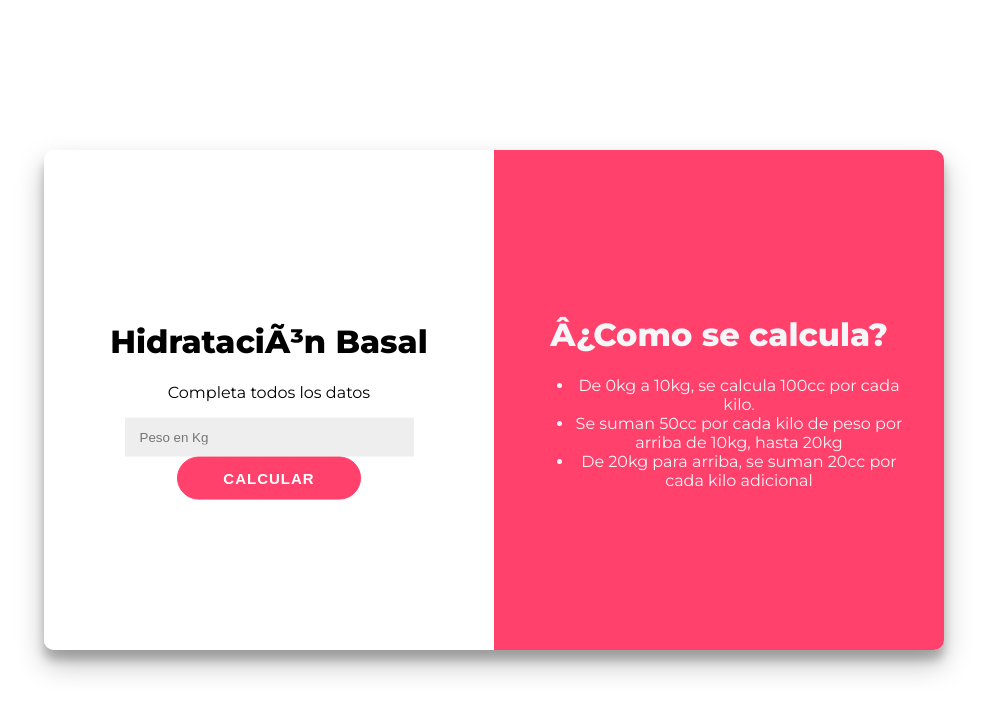
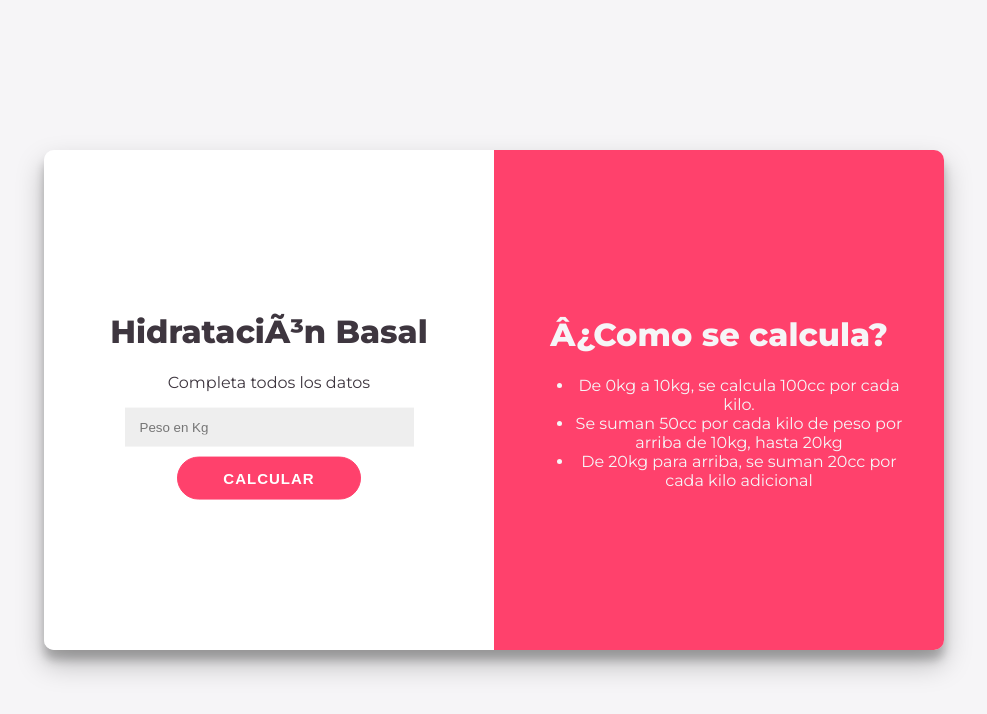
Before and after one commit to CrisNAC/CalculadoraBasal, a plain HTML site: page index.html in a window 1280 px wide. Shown: the whole page, without its empty margins (146-1133 px from the left). Drawn offline with Linux system fonts and the light colour scheme.

Commit message:
Agregando y corregido style.css

```diff
--- a/style.css
+++ b/style.css
@@ -1,7 +1,9 @@
 @import url('https://fonts.googleapis.com/css?family=Montserrat:400,800');
 
 body{
+    background: #f6f5f7;
     font-family: 'Montserrat', sans-serif;
+    color: #3E363F;
 }
 
 #contenedor{
@@ -51,7 +53,7 @@ input {
 }
 
 button {
-  font-size: 15px;
+    font-size: 15px;
 	font-weight: bold;
 	padding: 12px 45px;
 	border-radius: 30px;
@@ -61,6 +63,7 @@ button {
 	text-transform: uppercase;
 	letter-spacing: 1px;
 	transition: transform 20ms ease-in;
+    margin: 10px;
 }
 
 button:active {
```
